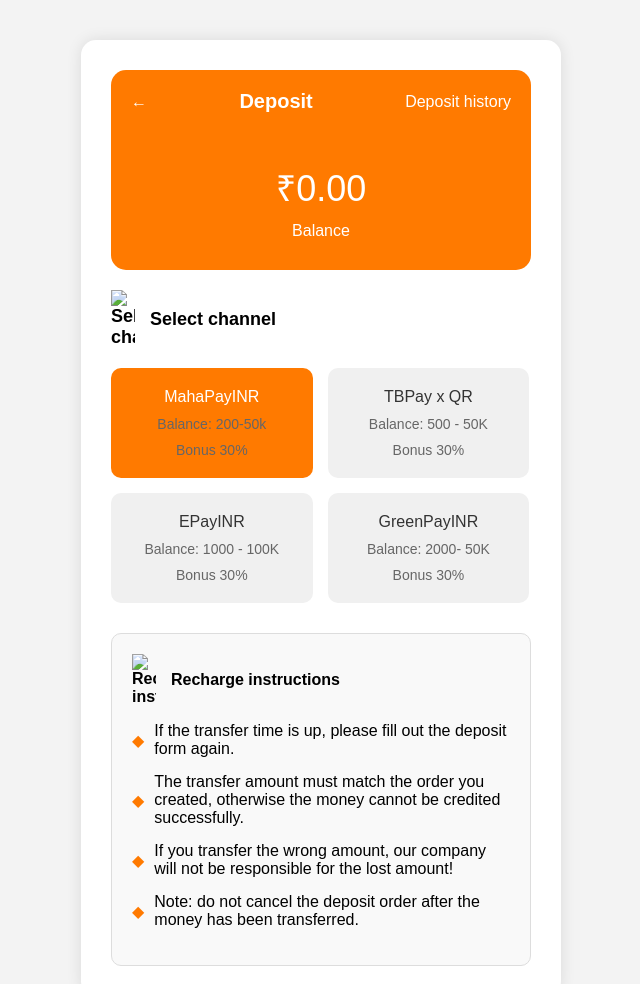
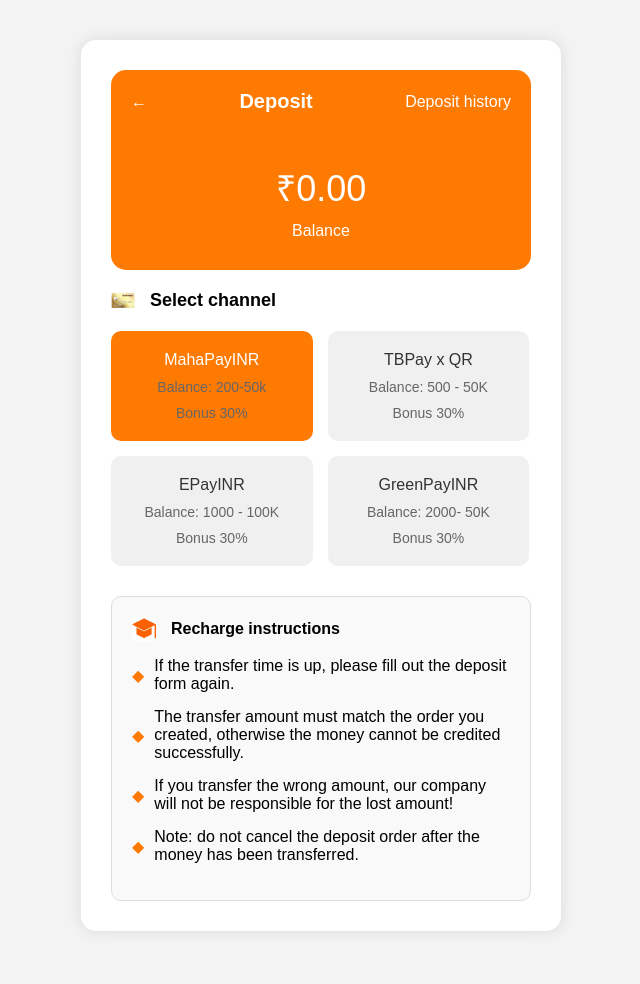
Before and after one commit to bigwin-prog/BIGWIN11, a plain HTML site: page Deposit.html in a window 1280 px wide. Shown: the whole page, without its empty margins (319-959 px from the left). Drawn offline with Linux system fonts and the light colour scheme.

Commit message:
Update Deposit.html

```diff
--- a/Deposit.html
+++ b/Deposit.html
@@ -174,7 +174,7 @@
         </div>
 
         <div class="select-channel-title">
-            <img src="banner/th.jfif" width="24" alt="Select channel">
+            <img src="th.jfif" width="24" alt="Select channel">
             Select channel
         </div>
         <div class="channel-list">
@@ -199,7 +199,7 @@
 
         <div class="instructions">
             <div class="instructions-title">
-                <img src="banner/123.jfif" width="24" alt="Recharge instructions">
+                <img src="123.jfif" width="24" alt="Recharge instructions">
                 Recharge instructions
             </div>
             <ul>
```
